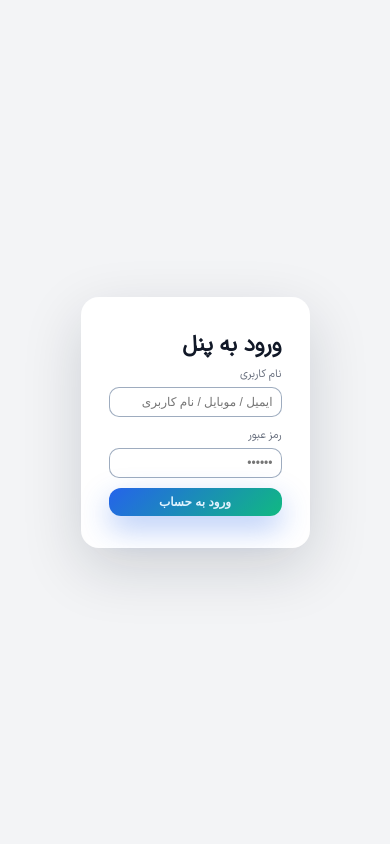
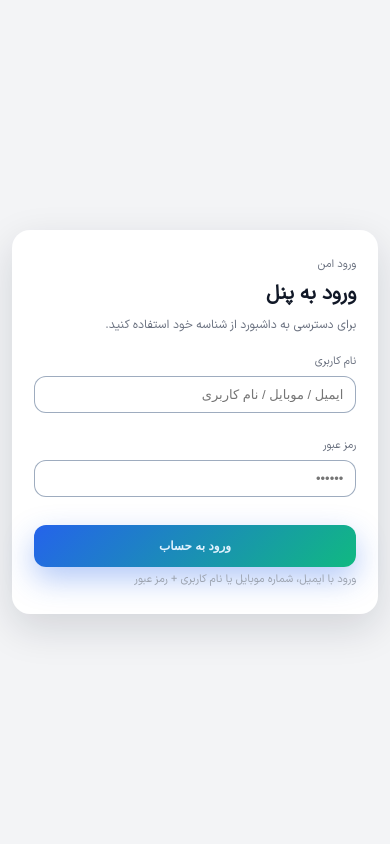
Before and after one commit to mhvardi/accounting1, a PHP site: page /login in a window 390 px wide. Run offline with PHP 8.4, Linux system fonts and the light colour scheme; some libraries are stand-ins or nearby versions.

Commit message:
Improve mobile responsiveness

```diff
--- a/assets/css/app.css
+++ b/assets/css/app.css
@@ -20,22 +20,26 @@ body.theme-dark {
     background:#0f172a;
     color:#e5e7eb;
 }
-.app-shell{display:flex;min-height:100vh;animation:fadeIn 0.4s ease-out;}
+.app-shell{display:flex;min-height:100vh;animation:fadeIn 0.4s ease-out;position:relative;}
 @keyframes fadeIn{
   from{opacity:0;transform:translateY(8px);}
   to{opacity:1;transform:translateY(0);}
 }
 .card,.card-soft{transition:transform 0.15s ease, box-shadow 0.15s ease;}
 .card:hover,.card-soft:hover{transform:translateY(-2px);box-shadow:0 16px 40px rgba(15,23,42,0.12);}
-.sidebar{width:240px;padding:16px 14px;display:flex;flex-direction:column;gap:14px;position:sticky;top:0;max-height:100vh;}
+.sidebar{width:260px;padding:16px 14px;display:flex;flex-direction:column;gap:14px;position:sticky;top:0;max-height:100vh;transition:transform 0.25s ease, box-shadow 0.25s ease;z-index:20;}
 body:not(.theme-dark) .sidebar{background:radial-gradient(circle at top,#e5e7eb 0,#f9fafb 60%);border-left:1px solid rgba(148,163,184,0.5);}
 body.theme-dark .sidebar{background:radial-gradient(circle at top,#1f2937 0,#020617 60%);border-left:1px solid rgba(148,163,184,0.2);}
 .sidebar-logo{display:flex;align-items:center;justify-content:space-between;gap:8px;margin-bottom:8px;font-size:14px;font-weight:600;}
 .badge{background:linear-gradient(135deg,#22c55e,#16a34a);color:#022c22;padding:2px 8px;border-radius:999px;font-size:10px;}
-.main{flex:1;padding:16px 18px 22px;display:flex;flex-direction:column;gap:16px;}
-.topbar{display:flex;justify-content:space-between;align-items:center;gap:8px;}
-.topbar-title{font-size:17px;font-weight:600;display:flex;align-items:center;gap:6px;}
+.main{flex:1;padding:16px 18px 22px;display:flex;flex-direction:column;gap:16px;min-height:100vh;}
+.topbar{display:flex;justify-content:space-between;align-items:center;gap:12px;position:sticky;top:0;z-index:12;backdrop-filter:blur(8px);padding:8px 0;}
+.topbar-left{display:flex;align-items:center;gap:8px;}
+.topbar-actions{display:flex;align-items:center;gap:8px;}
+.topbar-title{font-size:17px;font-weight:700;display:flex;align-items:center;gap:6px;}
 .topbar-title span.emoji{font-size:18px;}
+.sidebar-toggle{display:none;width:42px;height:42px;padding:0;font-size:16px;}
+.sidebar-backdrop{display:none;}
 .nav-section{border:1px solid rgba(148,163,184,0.35);border-radius:12px;padding:8px 8px 6px;background:rgba(255,255,255,0.5);box-shadow:0 10px 30px rgba(15,23,42,0.05);transition:box-shadow 0.15s ease,border-color 0.15s ease,background 0.15s ease;}
 body.theme-dark .nav-section{background:rgba(15,23,42,0.4);border-color:rgba(148,163,184,0.25);}
 .nav-section + .nav-section{margin-top:6px;}
@@ -74,7 +78,7 @@ body.theme-dark .card-soft{background:rgba(15,23,42,0.95);border-color:rgba(55,6
 .kpi-value{font-size:20px;font-weight:600;}
 .table{width:100%;border-collapse:collapse;font-size:12px;}
 .table th,.table td{padding:6px 6px;border-bottom:1px solid rgba(209,213,219,0.9);text-align:right;}
-.btn{border-radius:12px;border:none;padding:7px 14px;font-size:12px;font-weight:600;cursor:pointer;display:inline-flex;align-items:center;gap:6px;text-decoration:none;justify-content:center;transition:transform 0.12s ease, box-shadow 0.12s ease;}
+.btn{border-radius:12px;border:none;padding:10px 14px;font-size:12px;font-weight:600;cursor:pointer;display:inline-flex;align-items:center;gap:6px;text-decoration:none;justify-content:center;transition:transform 0.12s ease, box-shadow 0.12s ease;min-height:42px;}
 .btn:hover{transform:translateY(-1px);}
 .btn-primary{background:linear-gradient(135deg,#2563eb,#10b981);color:#e0f2fe;box-shadow:0 12px 30px rgba(37,99,235,0.35);}
 .btn-outline{background:transparent;border:1px solid rgba(148,163,184,0.6);color:inherit;}
@@ -82,27 +86,29 @@ body.theme-dark .card-soft{background:rgba(15,23,42,0.95);border-color:rgba(55,6
 .btn-ghost{background:rgba(255,255,255,0.08);border:1px solid rgba(148,163,184,0.3);}
 .btn-primary.gradient{background:linear-gradient(135deg,#7c3aed,#22d3ee);color:#fff;box-shadow:0 10px 30px rgba(124,58,237,.35);}
 .chip-toggle{display:inline-flex;align-items:center;gap:6px;background:rgba(59,130,246,0.08);padding:6px 10px;border-radius:12px;font-size:11px;color:#1f2937;}
-.form-field{margin-bottom:10px;}
-.form-label{display:block;font-size:11px;margin-bottom:4px;color:#6b7280;}
-.form-input,.form-select,.form-textarea{width:100%;padding:7px 8px;border-radius:10px;border:1px solid rgba(148,163,184,0.9);font-size:12px;transition:border-color 0.15s ease, box-shadow 0.15s ease;}
+.form-field{margin-bottom:12px;}
+.form-label{display:block;font-size:11px;margin-bottom:6px;color:#6b7280;}
+.form-input,.form-select,.form-textarea{width:100%;padding:10px 12px;border-radius:12px;border:1px solid rgba(148,163,184,0.9);font-size:13px;transition:border-color 0.15s ease, box-shadow 0.15s ease;}
 .form-input:focus,.form-select:focus,.form-textarea:focus{outline:none;border-color:#3b82f6;box-shadow:0 0 0 1px rgba(59,130,246,0.4);}
 .form-textarea{min-height:70px;resize:vertical;}
 .alert{padding:8px 10px;border-radius:10px;font-size:11px;margin-bottom:10px;}
 .alert-error{background:#fee2e2;border:1px solid #fecaca;color:#b91c1c;}
 .inline-edit{display:none;margin-top:6px;padding:6px 8px;border-radius:10px;background:rgba(148,163,184,0.1);}
-.auth-shell{min-height:100vh;display:grid;grid-template-columns:1.1fr 0.9fr;}
+.auth-shell{min-height:100vh;display:grid;grid-template-columns:1.1fr 0.9fr;align-items:stretch;}
 .auth-hero{background:radial-gradient(circle at 20% 20%,rgba(59,130,246,0.25),rgba(16,185,129,0.35));padding:60px 40px;display:flex;flex-direction:column;justify-content:center;gap:18px;color:#0f172a;}
 .auth-hero .logo{font-weight:700;font-size:18px;letter-spacing:0.4px;}
 .auth-hero .hero-title{font-size:26px;font-weight:700;}
 .auth-hero .hero-sub{font-size:13px;line-height:1.8;max-width:460px;}
 .hero-points{display:flex;flex-wrap:wrap;gap:8px;}
 .hero-points span{background:rgba(15,23,42,0.08);padding:6px 10px;border-radius:999px;font-size:11px;}
-.auth-card{background:#ffffff;max-width:460px;margin:auto;padding:32px 28px;border-radius:18px;box-shadow:0 20px 60px rgba(15,23,42,0.16);}
+.auth-card{background:#ffffff;max-width:460px;margin:auto;padding:32px 28px;border-radius:18px;box-shadow:0 20px 60px rgba(15,23,42,0.16);width:100%;}
 .login-heading .eyebrow{font-size:11px;color:#6b7280;margin-bottom:6px;}
-.login-heading .title{font-size:22px;font-weight:700;margin-bottom:4px;}
-.login-heading .subtitle{font-size:12px;color:#6b7280;line-height:1.8;margin-bottom:14px;}
-.login-form .form-actions{margin-top:6px;}
-.login-meta{margin-top:8px;font-size:11px;color:#6b7280;text-align:center;}
+.login-heading .title{font-size:24px;font-weight:800;margin-bottom:6px;}
+.login-heading .subtitle{font-size:12px;color:#6b7280;line-height:1.8;margin-bottom:16px;}
+.login-form{display:flex;flex-direction:column;gap:12px;}
+.login-form .form-actions{margin-top:4px;}
+.login-meta{margin-top:10px;font-size:11px;color:#6b7280;text-align:center;}
+.login-support{margin-top:4px;font-size:11px;color:#9ca3af;}
 .assistant-card{display:grid;grid-template-columns:1.3fr 1fr;gap:12px;align-items:center;}
 .assistant-card .assistant-summary{font-size:13px;line-height:1.9;}
 .assistant-metrics{display:grid;grid-template-columns:repeat(2,minmax(0,1fr));gap:8px;}
@@ -117,15 +123,39 @@ body.theme-dark .card-soft{background:rgba(15,23,42,0.95);border-color:rgba(55,6
 .micro-copy{font-size:11px;color:#6b7280;}
 .pulse{animation:pulse 1s ease-in-out infinite;}
 @keyframes pulse{0%{opacity:.6;}50%{opacity:1;}100%{opacity:.6;}}
-@media (max-width:900px){
- .app-shell{flex-direction:column;}
- .sidebar{width:100%;flex-direction:row;align-items:center;overflow-x:auto;max-height:none;}
- .nav-section-title{display:none;}
- .nav-link span.text{display:none;}
- .main{padding:12px;}
- .grid-3{grid-template-columns:repeat(1,minmax(0,1fr));}
+@media (max-width:1200px){
+  .grid-3{grid-template-columns:repeat(2,minmax(0,1fr));}
+  .widget-grid{grid-template-columns:repeat(3,minmax(0,1fr));}
+}
+
+@media (max-width:1024px){
+  .app-shell{flex-direction:column;}
+  .sidebar{position:fixed;inset:0 auto 0 0;right:0;max-height:none;height:100vh;overflow-y:auto;box-shadow:0 20px 60px rgba(15,23,42,0.3);transform:translateX(104%);}
+  body.sidebar-open .sidebar{transform:translateX(0);}
+  .sidebar-backdrop{display:block;position:fixed;inset:0;background:rgba(15,23,42,0.35);backdrop-filter:blur(2px);opacity:0;visibility:hidden;transition:opacity 0.2s ease,visibility 0.2s ease;z-index:15;}
+  body.sidebar-open .sidebar-backdrop{opacity:1;visibility:visible;}
+  .sidebar-toggle{display:inline-flex;}
+  .topbar{background:linear-gradient(180deg,rgba(255,255,255,0.9),rgba(255,255,255,0.8));padding:8px 6px;}
+  body.theme-dark .topbar{background:linear-gradient(180deg,rgba(17,24,39,0.9),rgba(15,23,42,0.9));}
+  .main{padding:14px 12px 22px;}
+  .grid-3{grid-template-columns:repeat(1,minmax(0,1fr));}
+  .widget-grid{grid-template-columns:repeat(2,minmax(0,1fr));}
+}
+
+@media (max-width:768px){
   .auth-shell{grid-template-columns:1fr;}
   .auth-hero{display:none;}
+  .auth-card{max-width:94%;padding:26px 22px;}
   .assistant-card{grid-template-columns:1fr;}
-  .widget-grid{grid-template-columns:repeat(2,minmax(0,1fr));}
+  .topbar-title{font-size:15px;}
 }
+
+@media (max-width:640px){
+  body{font-size:14px;}
+  .main{padding:12px 10px 20px;}
+  .nav-link{padding:9px 10px;}
+  .form-input,.form-select,.form-textarea{font-size:13px;}
+  .login-heading .title{font-size:20px;}
+  .login-heading .subtitle{font-size:12px;}
+  .auth-card{box-shadow:0 14px 40px rgba(15,23,42,0.14);}
+}
--- a/views/auth/login.php
+++ b/views/auth/login.php
@@ -1,5 +1,7 @@
 <div class="login-heading">
+    <div class="eyebrow">ورود امن</div>
     <div class="title">ورود به پنل</div>
+    <div class="subtitle">برای دسترسی به داشبورد از شناسه خود استفاده کنید.</div>
 </div>
 <?php if (!empty($error)): ?>
     <div class="alert alert-error"><?php echo htmlspecialchars($error, ENT_QUOTES, 'UTF-8'); ?></div>
@@ -15,5 +17,6 @@
     </div>
     <div class="form-actions">
         <button type="submit" class="btn btn-primary" style="width:100%;">ورود به حساب</button>
+        <div class="login-support">ورود با ایمیل، شماره موبایل یا نام کاربری + رمز عبور</div>
     </div>
 </form>
--- a/views/layout.php
+++ b/views/layout.php
@@ -12,8 +12,9 @@ function nav_active(string $path, string $current): string {
 <html lang="fa" dir="rtl">
 <head>
     <meta charset="UTF-8">
+    <meta name="viewport" content="width=device-width, initial-scale=1.0">
     <title>حسابداری وردی</title>
-    <link rel="stylesheet" href="/assets/css/app.css?v=10">
+    <link rel="stylesheet" href="/assets/css/app.css?v=11">
 </head>
 <body>
 <?php if ($isAuthPage): ?>
@@ -34,7 +35,7 @@ function nav_active(string $path, string $current): string {
     </div>
 <?php else: ?>
     <div class="app-shell">
-        <aside class="sidebar">
+        <aside class="sidebar" aria-label="منوی اصلی" aria-hidden="false">
             <div class="sidebar-logo">
                 <span>داشبورد حسابداری وردی</span>
                 <span class="badge">Pro</span>
@@ -180,10 +181,16 @@ function nav_active(string $path, string $current): string {
                 <?php endif; ?>
             </div>
         </aside>
+        <div class="sidebar-backdrop" id="sidebarBackdrop" aria-hidden="true"></div>
         <main class="main">
             <div class="topbar">
-                <div></div>
-                <div style="display:flex;align-items:center;gap:8px;">
+                <div class="topbar-left">
+                    <button type="button" class="btn btn-outline sidebar-toggle" id="sidebarToggle" aria-label="باز کردن منو">
+                        ☰
+                    </button>
+                    <div class="topbar-title">داشبورد</div>
+                </div>
+                <div class="topbar-actions">
                     <div id="clockLabel" data-date="<?php echo htmlspecialchars($currentJDate, ENT_QUOTES, 'UTF-8'); ?>" style="font-size:12px;min-width:150px;text-align:left;"></div>
                     <button type="button" class="btn btn-outline" id="themeToggle" title="تغییر تم">
                         <span id="themeIcon">☀️</span>
@@ -299,6 +306,58 @@ function nav_active(string $path, string $current): string {
     }
 })();
 
+// کنترل سایدبار موبایل
+(function(){
+    const sidebar = document.querySelector('.sidebar');
+    const main = document.querySelector('.main');
+    const toggleBtn = document.getElementById('sidebarToggle');
+    const backdrop = document.getElementById('sidebarBackdrop');
+    const navLinks = Array.from(document.querySelectorAll('.sidebar .nav-link'));
+    const mobileQuery = window.matchMedia('(max-width: 1024px)');
+
+    function applyState(open) {
+        const isMobile = mobileQuery.matches;
+        document.body.classList.toggle('sidebar-open', isMobile && open);
+        if (isMobile) {
+            sidebar?.setAttribute('aria-hidden', open ? 'false' : 'true');
+            if (open) {
+                main?.setAttribute('aria-hidden', 'true');
+            } else {
+                main?.removeAttribute('aria-hidden');
+            }
+        } else {
+            sidebar?.setAttribute('aria-hidden', 'false');
+            main?.removeAttribute('aria-hidden');
+        }
+    }
+
+    function setOpen(open) {
+        applyState(open);
+    }
+
+    toggleBtn?.addEventListener('click', function(){
+        const nowOpen = !document.body.classList.contains('sidebar-open');
+        setOpen(nowOpen);
+    });
+
+    backdrop?.addEventListener('click', function(){
+        setOpen(false);
+    });
+
+    navLinks.forEach(function(link){
+        link.addEventListener('click', function(){
+            if (window.matchMedia('(max-width: 1024px)').matches) {
+                setOpen(false);
+            }
+        });
+    });
+
+    applyState(false);
+    mobileQuery.addEventListener('change', function(){
+        applyState(false);
+    });
+})();
+
 // ناوبری آکاردئونی با ذخیره وضعیت در localStorage
 (function(){
     const sections = Array.from(document.querySelectorAll('.nav-section'));
```
